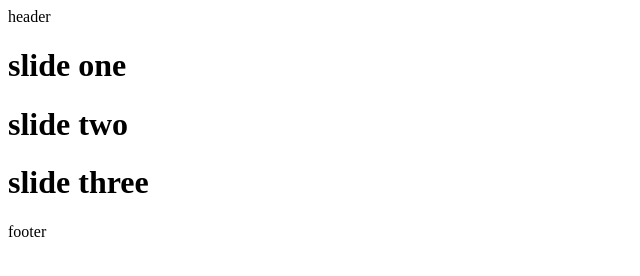
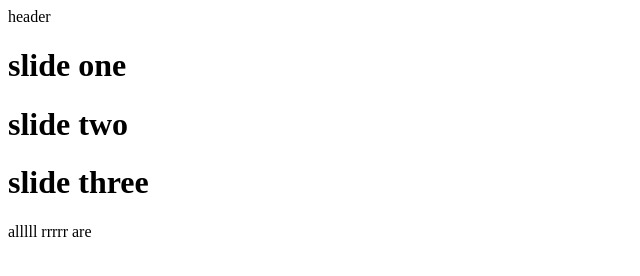
Before and after one commit to 1112223334445556667778889990001/-, a plain HTML site: page index.html in a window 1280 px wide. Shown: the full height of the page, 0-640 px from the left. Drawn offline with Linux system fonts and the light colour scheme.

Commit message:
footer updated

```diff
--- a/index.html
+++ b/index.html
@@ -15,7 +15,7 @@
         <h1>slide three</h1>
     </div>
     <footer>
-        footer
+        alllll rrrrr are
     </footer>
 </body>
 </html>
```
